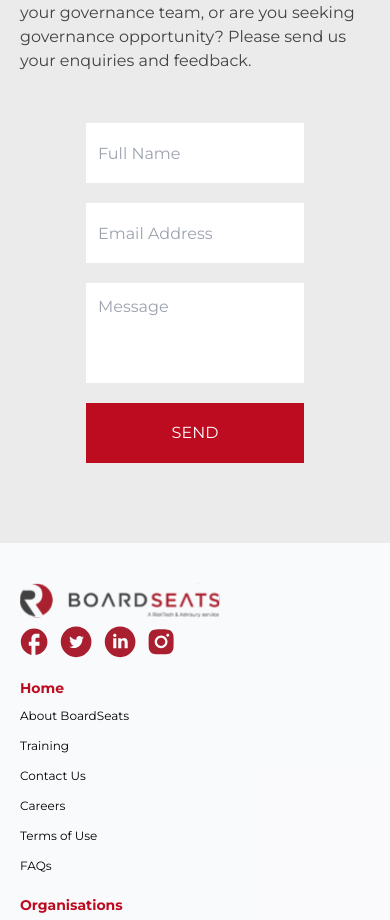
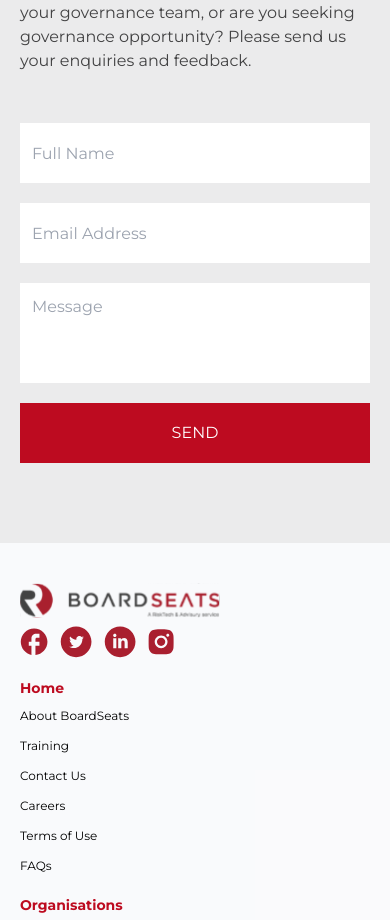
Before and after one commit to Manlikevee/bseatsdeployment, a React (Create React App) app: page /faqs in a window 390 px wide. Shown: the part 3803-4723 px from the top of the page. Built offline with nearby package versions, Linux system fonts and the light colour scheme.

Commit message:
fixed contact us

```diff
--- a/src/pages/FAQs.jsx
+++ b/src/pages/FAQs.jsx
@@ -198,22 +198,22 @@ const FAQs = () => {
             enquiries and feedback.{" "}
           </p>
         </div>
-        <form action="" className="lg:w-[300px] mt-10 lg:mt-0">
+        <form action="" className="w-full lg:w-[300px] mt-10 lg:mt-0">
           <input
             type="text"
-            className="w-full h-[60px] bg-white border-none outline-none mb-5 pl-3"
+            className="w-full max-w-full h-[60px] bg-white border-none outline-none mb-5 pl-3"
             placeholder="Full Name"
           />
           <input
             type="email"
-            className="w-full h-[60px] bg-white border-none outline-none mb-5 pl-3"
+            className="w-full max-w-full h-[60px] bg-white border-none outline-none mb-5 pl-3"
             placeholder="Email Address"
           />
           <textarea
             name=""
             id=""
             placeholder="Message"
-            className="w-full h-[100px] bg-white border-none outline-none mb-5 resize-none pl-3 pt-3"
+            className="w-full max-w-full h-[100px] bg-white border-none outline-none mb-5 resize-none pl-3 pt-3"
           ></textarea>
           <button className="w-full h-[60px] bg-[#BD0B20] border-none outline-none text-white uppercase">
             send
```
